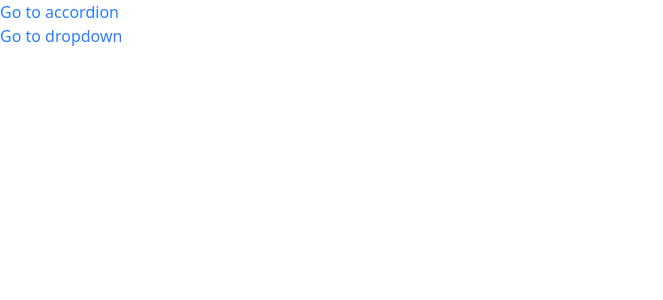
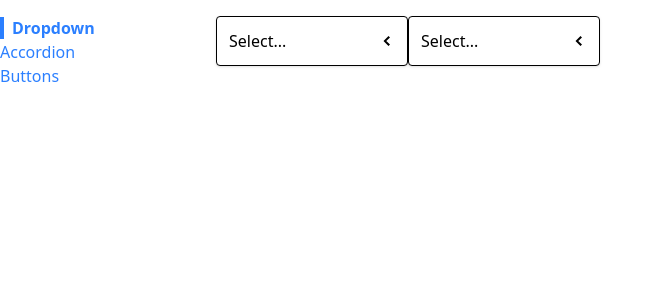
Before and after one commit to ayushthakali/Components, a React (Vite) app: page / in a window 1280 px wide. Shown: the top 300 px of the page, without its empty margins (0-663 px from the left). Built offline with nearby package versions, Linux system fonts and the light colour scheme.

Commit message:
feat: SideBar.js added

```diff
--- a/src/App.js
+++ b/src/App.js
@@ -1,21 +1,26 @@
-import Link from "./components/Link";
+import SideBar from "./components/SideBar";
 import Route from "./components/Route";
 import AccordionPage from "./pages/AccordionPage";
 import DropdownPage from "./pages/DropdownPage";
+import ButtonPage from "./pages/ButtonPage";
 
 function App() {
   return (
-    <div>
-      <Link to="/accordion">Go to accordion</Link>
-      <Link to="/dropdown">Go to dropdown</Link>
+    <div className="container mx-auto grid grid-cols-6 gap-4 mt-4">
+      <SideBar />
+      <div className="col-span-5">
+        <Route path="/accordion">
+          <AccordionPage />
+        </Route>
 
-      <Route path="/accordion">
-        <AccordionPage />
-      </Route>
+        <Route path="/">
+          <DropdownPage />
+        </Route>
 
-      <Route path="/dropdown">
-        <DropdownPage />
-      </Route>
+        <Route path="/buttons">
+          <ButtonPage />
+        </Route>
+      </div>
     </div>
   );
 }
--- a/src/components/Link.js
+++ b/src/components/Link.js
@@ -1,14 +1,19 @@
 import useNavigation from "../hooks/use-navigation";
 import classNames from "classnames";
 
-function Link({ to, children }) {
-  const {navigate} = useNavigation;
+function Link({ to, children, className, activeClassName }) {
+  const { navigate, currentPath } = useNavigation();
 
-  const classes =classNames('text-blue-500')
+  const classes = classNames(
+    "text-blue-500",
+    "mb-3",
+    className,
+    currentPath === to && activeClassName
+  );
 
   const handleClick = (event) => {
-    if(event.metaKey || event.ctrlKey){
-        return;
+    if (event.metaKey || event.ctrlKey) {
+      return;
     }
     event.preventDefault();
     navigate(to);
@@ -16,7 +21,9 @@
 
   return (
     <div>
-      <a href={to} className={classes} onClick={handleClick}>{children}</a>
+      <a href={to} className={classes} onClick={handleClick}>
+        {children}
+      </a>
     </div>
   );
 }
--- a/src/components/Route.js
+++ b/src/components/Route.js
@@ -1,7 +1,7 @@
 import useNavigation from "../hooks/use-navigation";
 
 function Route({ path, children }) {
-  const { currentPath } = useNavigation;
+  const { currentPath } = useNavigation();
 
   if (path == currentPath) {
     return children;
--- a/src/components/SideBar.js
+++ b/src/components/SideBar.js
@@ -1,9 +1,30 @@
-import React from 'react'
+import Link from "./Link";
 
 function SideBar() {
+  const links = [
+    { label: "Dropdown", path: "/" },
+    { label: "Accordion", path: "/accordion" },
+    { label: "Buttons", path: "/buttons" },
+  ];
+
+  const renderedLinks = links.map((link) => {
+    return (
+      <Link
+        key={link.label}
+        to={link.path}
+        className="mb-3"
+        activeClassName="font-bold border-l-4 border-blue-500 pl-2"
+      >
+        {link.label}
+      </Link>
+    );
+  });
+
   return (
-    <div>SideBar</div>
-  )
+    <div className="sticky top-0 flex flex-col itmes-start">
+      {renderedLinks}
+    </div>
+  );
 }
 
-export default SideBar
+export default SideBar;
```
